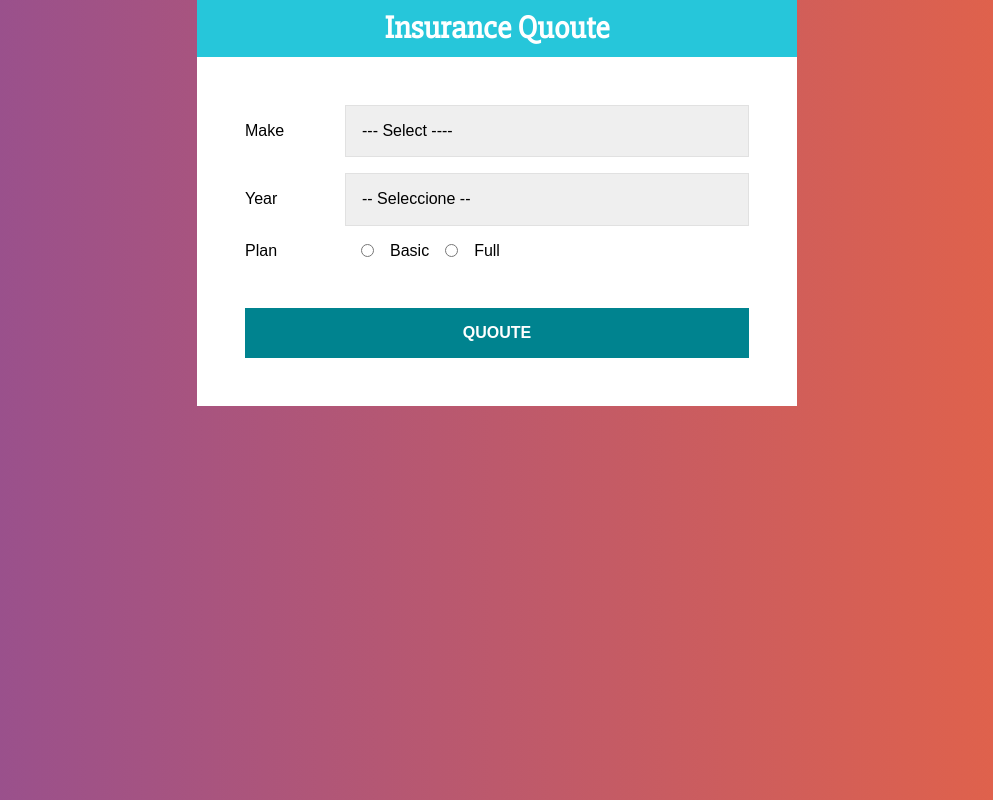
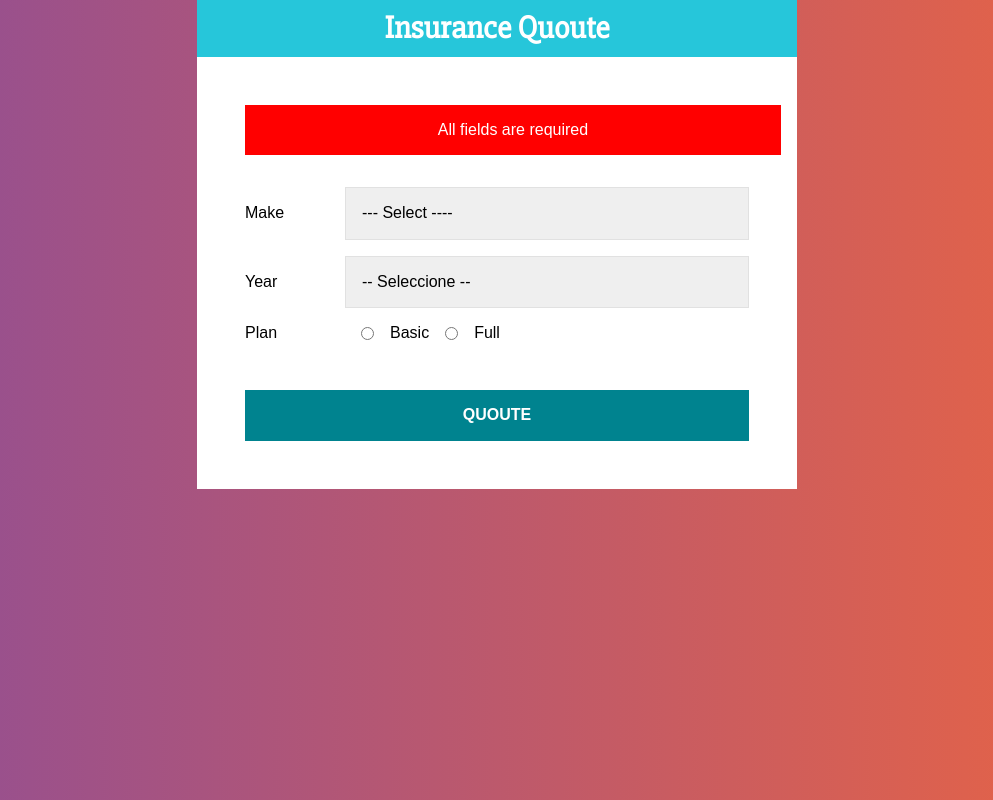
Before and after one commit to diegodjty/ins_quote, a React (Create React App) app: page / in a window 1280 px wide. Both pictures are taken after a click on the button "QUOUTE". Shown: the whole page, without its empty margins (143-1136 px from the left). Built offline with nearby package versions, Linux system fonts and the light colour scheme.

Commit message:
Add state to fomr

```diff
--- a/src/components/Form.js
+++ b/src/components/Form.js
@@ -1,4 +1,4 @@
-import React from 'react'
+import React, {useState} from 'react'
 
 import styled from '@emotion/styled';
 
@@ -42,12 +42,69 @@ const Button = styled.button`
     }
 `;
 
+const Error = styled.div`
+    background-color: red;
+    color: white;
+    padding: 1rem;
+    width: 100%;
+    text-align: center;
+    margin-bottom: 2rem;
+`;
+
 const Form = () => {
+
+
+    const [data, handelData] = useState({
+        make: '',
+        year:'',
+        plan:''
+    });
+
+    const {make,year,plan} = data;
+
+    const getData = e=>{
+        handelData({
+            ...data,
+            [e.target.name] : e.target.value
+        })
+    }
+    const [error, handelError] = useState(false);
+
+    const handelQuote = e =>{
+        e.preventDefault();
+        if(make.trim() === '' || year.trim() === '' || plan.trim() === ''){
+           handelError(true);
+           return;
+        }
+        handelError(false);
+
+        // Get year difference
+
+        // For each year substarct a 3%
+
+        // American 15%
+        // Asian 5%
+        // European 30%
+
+        // Basic 20%
+        // Full 50%
+
+        // Total
+    }
+
     return (
-        <form>
+        <form
+            onSubmit={handelQuote}
+        >
+            { error ? <Error>All fields are required</Error> :null}
+
             <Field>
-                <Label htmlFor=""> Make </Label>
-                <Select name="" id="">
+                <Label> Make </Label>
+                <Select
+                   name='make'
+                   value={make}
+                   onChange={getData}
+                >
                     <option value="">--- Select ----</option>
                     <option value="American">American</option>
                     <option value="European">European</option>
@@ -56,7 +113,11 @@ const Form = () => {
             </Field>
             <Field>
                 <Label htmlFor=""> Year </Label>
-                <Select name="" id="">
+                <Select
+                    name='year'
+                    value={year}
+                    onChange={getData}
+                >
                     <option value="">-- Seleccione --</option>
                     <option value="2021">2021</option>
                     <option value="2020">2020</option>
@@ -77,19 +138,24 @@ const Form = () => {
                     type="radio"
                     name="plan"
                     value="basic"
+                    checked={plan ==="basic"}
+                    onChange={getData}
                 /> Basic
                 <InputRadio
                     type="radio"
                     name="plan"
                     value="full"
+                    checked={plan ==="full"}
+                    onChange={getData}
                 /> Full
 
             </Field>
 
-            <Button type="button">Quoute</Button>
+            <Button type="submit">Quoute</Button>
 
         </form>
     )
 }
 
+
 export default Form
```
